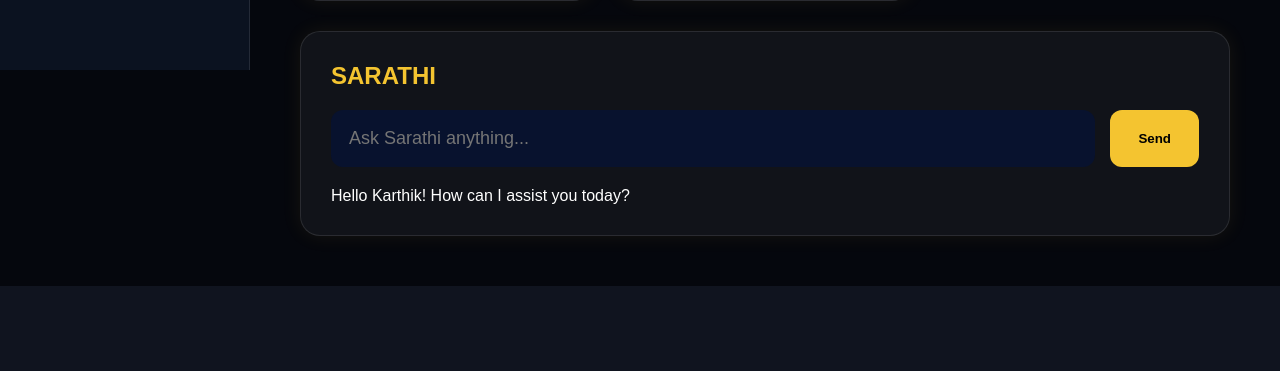
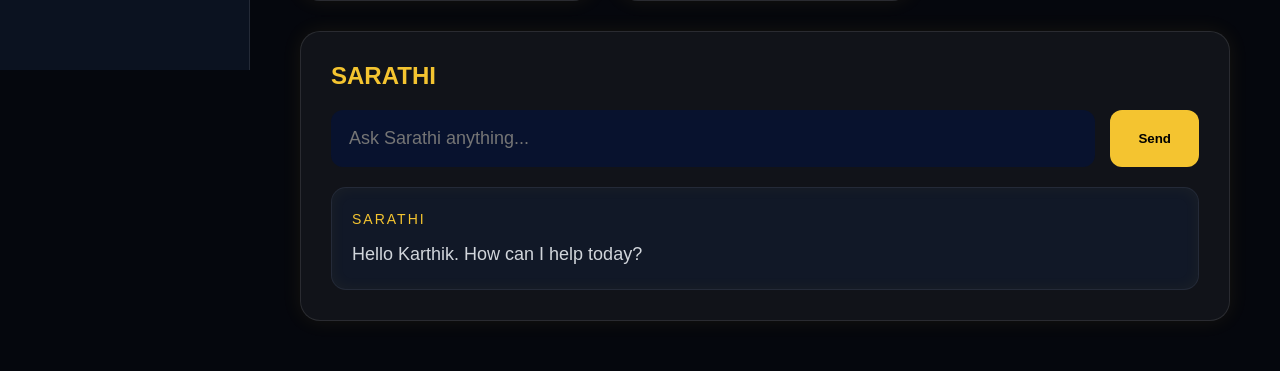
Before and after one commit to bsvk2194/sarathi, a Flask app: page /dashboard in a window 1280 px wide. Shown: the part 730-1101 px from the top of the page. Before the commit the page ends 1016 px from the top, so only its background shows below. Run offline with Flask 3, Linux system fonts and the light colour scheme; data that the repository does not hold is empty.

Commit message:
home page update

```diff
--- a/templates/home.html
+++ b/templates/home.html
@@ -153,6 +153,44 @@ SARATHI Home
         box-shadow:0 0 15px #f4c430;
     }
 
+    .response-box{
+
+        background:#111827;
+
+        border:1px solid rgba(255,255,255,0.08);
+
+        border-radius:15px;
+
+        padding:20px;
+
+        margin-top:20px;
+
+        min-height:80px;
+
+        color:#d1d5db;
+
+        font-size:18px;
+
+        line-height:1.6;
+
+        box-shadow:inset 0 0 15px rgba(244,196,48,0.05);
+
+        animation:fadeIn 0.4s ease;
+    }
+
+    .response-label{
+
+        color:#f4c430;
+
+        font-size:14px;
+
+        letter-spacing:2px;
+
+        margin-bottom:10px;
+
+        text-transform:uppercase;
+    }
+
 </style>
 
 {% endblock %}
@@ -257,10 +295,19 @@ SARATHI Home
 
     </div>
 
-    <p id="assistantResponse">
-        Hello Karthik! How can I assist you today?
-    </p>
+    <div class="response-box">
 
+        <div class="response-label">
+            SARATHI
+        </div>
+
+        <div id="assistantResponse">
+
+            Hello Karthik. How can I help today?
+
+        </div>
+
+    </div>
 </div>
 
 {% endblock %}
```
